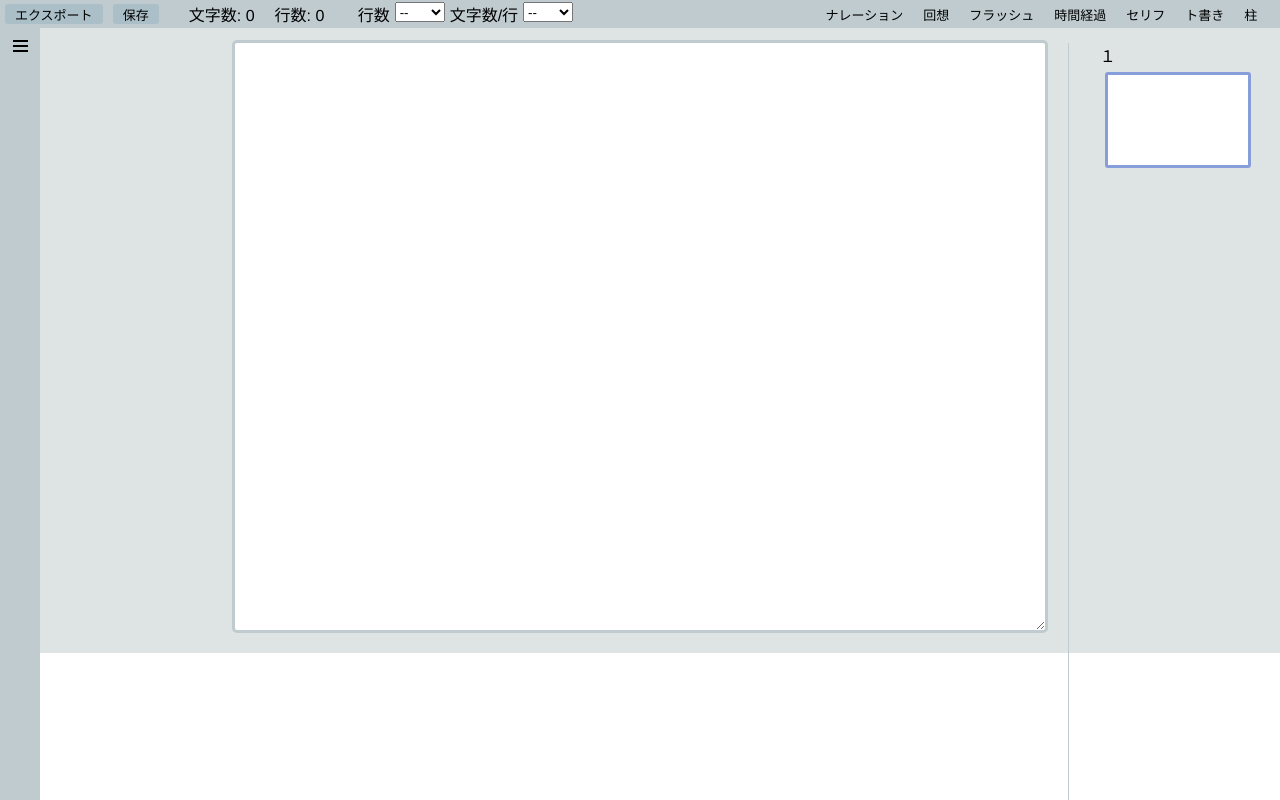
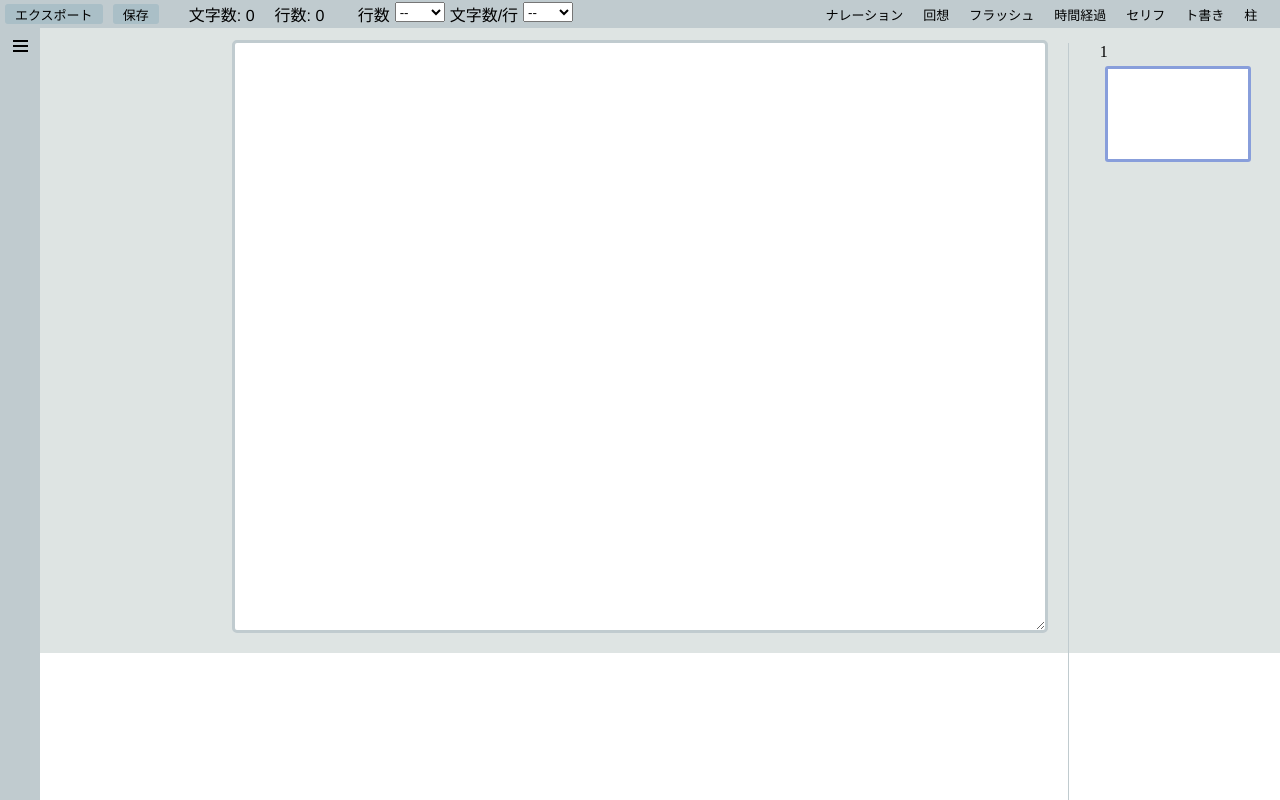
Before and after one commit to Kuma1206/shinario-editor, a plain HTML site: page index.html in a window 1280 px wide. Drawn offline with nearby package versions, Linux system fonts and the light colour scheme.

```diff
--- a/index.html
+++ b/index.html
@@ -99,7 +99,7 @@
     <section id="side1">
     <div id="side">
         <div id="v-box">
-            <p id="v-boxID">１</p>
+            <p id="v-boxID">1</p>
             <p id="view1" class="view"></p>
         </div>
     </div>
```
